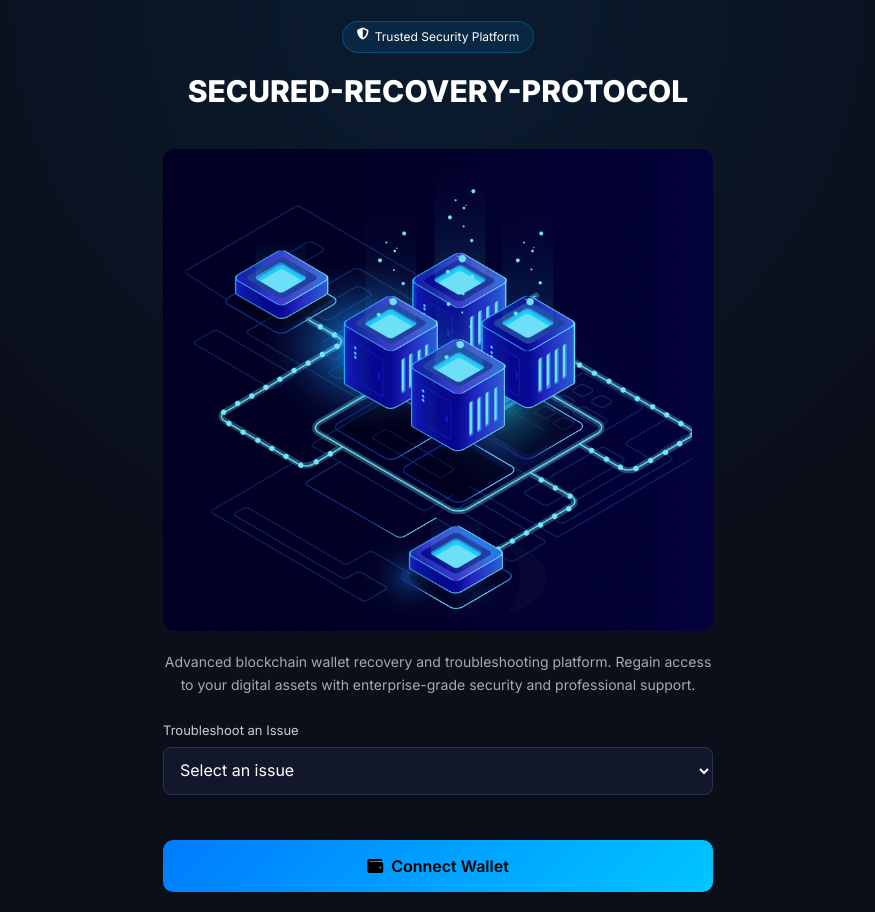
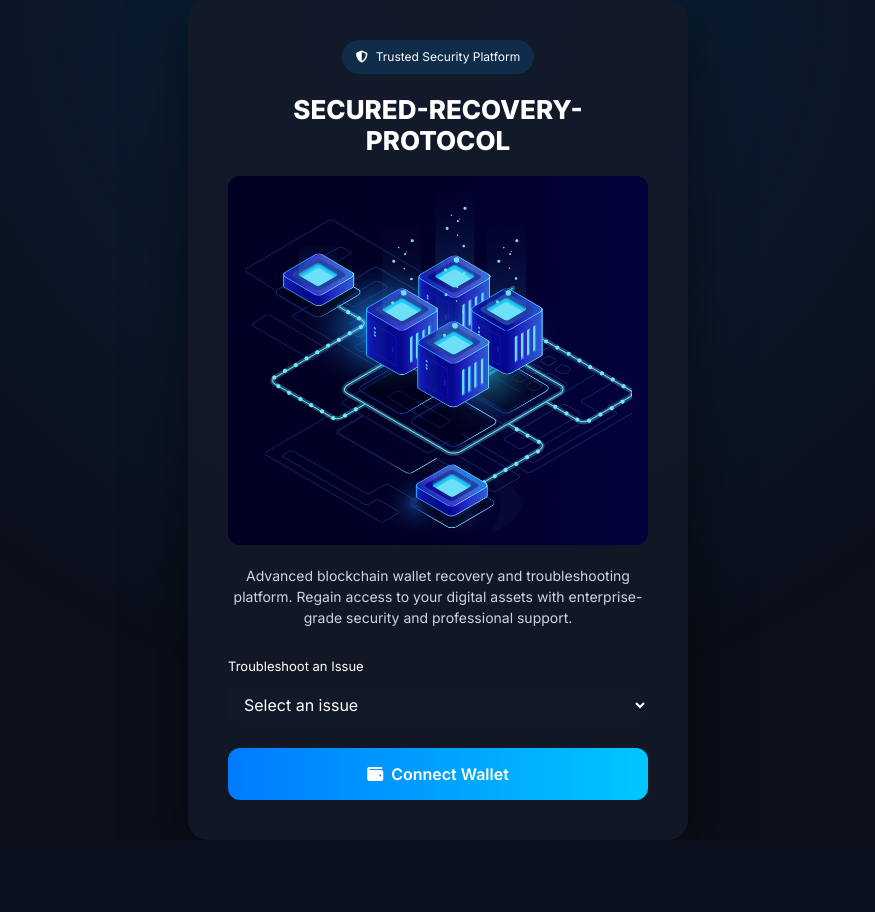
Before and after one commit to Blockrec/Blockdapps, a Flask app: page / in a window 1280 px wide. Shown: the whole page, without its empty margins (202-1077 px from the left). After the commit the page ends 800 px from the top, so only its background shows below. Run offline with Flask 3, Linux system fonts and the light colour scheme.

Commit message:
Update CSS styles for layout and design enhancements
Refactor CSS styles for improved aesthetics and consistency.

```diff
--- a/static/css/style.css
+++ b/static/css/style.css
@@ -1,300 +1,312 @@
-/* ================= RESET ================= */
+/* RESET */
 * {
     margin: 0;
     padding: 0;
     box-sizing: border-box;
-    font-family: 'Inter', sans-serif;
 }
 
 body {
+    font-family: 'Inter', sans-serif;
     background: #0b0f1a;
     color: #fff;
-    min-height: 100vh;
 }
 
-/* ================= BACKGROUND ================= */
+/* BACKGROUND */
 .hero-image-backdrop {
     position: fixed;
     width: 100%;
     height: 100%;
-    background: radial-gradient(circle at top, rgba(0,153,255,0.1), transparent 60%);
+    background: radial-gradient(circle at top, rgba(0,153,255,0.15), transparent 70%);
     z-index: -1;
 }
 
-/* ================= LAYOUT ================= */
+/* CENTER */
 .container {
     display: flex;
     justify-content: center;
     align-items: center;
     min-height: 100vh;
-    padding: 20px;
 }
 
+/* MAIN CARD */
 .main-content {
+    background: rgba(20, 25, 40, 0.85);
+    backdrop-filter: blur(20px);
+    border-radius: 20px;
+    padding: 40px;
+    max-width: 500px;
+    width: 100%;
     text-align: center;
-    max-width: 550px;
-    width: 100%;
+    box-shadow: 0 20px 60px rgba(0,0,0,0.5);
 }
 
-/* ================= HEADER ================= */
+/* BADGE */
 .hero-badge {
-    background: rgba(0,153,255,0.1);
-    border: 1px solid rgba(0,153,255,0.3);
-    padding: 6px 14px;
-    border-radius: 20px;
     display: inline-flex;
-    gap: 6px;
+    align-items: center;
+    gap: 8px;
+    background: rgba(0,153,255,0.15);
+    padding: 8px 14px;
+    border-radius: 50px;
     font-size: 12px;
+    margin-bottom: 20px;
 }
 
+/* TITLE */
 .title {
-    font-size: 30px;
+    font-size: 26px;
     font-weight: 800;
-    margin: 20px 0;
+    margin-bottom: 20px;
 }
 
-/* ================= IMAGE ================= */
+/* IMAGE */
 .hero-image {
     width: 100%;
     border-radius: 12px;
-    margin: 20px 0;
+    margin-bottom: 20px;
 }
 
-/* ================= TEXT ================= */
+/* TEXT */
 .description {
     font-size: 14px;
-    color: #aaa;
-    line-height: 1.6;
+    color: #cbd5e1;
+    margin-bottom: 25px;
 }
 
-/* ================= DROPDOWN ================= */
+/* DROPDOWN */
 .troubleshoot-section {
-    margin: 25px 0;
     text-align: left;
+    margin-bottom: 20px;
 }
 
 .troubleshoot-label {
     font-size: 13px;
     margin-bottom: 6px;
-    display: block;
-    color: #ccc;
 }
 
 .troubleshoot-dropdown {
     width: 100%;
     padding: 12px;
-    background: #12172b;
-    border: 1px solid #2b3150;
-    border-radius: 8px;
+    border-radius: 10px;
+    border: none;
+    background: #111827;
     color: #fff;
 }
 
-/* ================= BUTTON ================= */
+/* BUTTON */
 .connect-wallet-btn {
-    margin-top: 20px;
     width: 100%;
     padding: 14px;
-    background: linear-gradient(135deg, #007bff, #00c6ff);
+    background: linear-gradient(90deg, #007bff, #00c6ff);
     border: none;
-    border-radius: 10px;
+    border-radius: 12px;
     font-weight: 600;
-    cursor: pointer;
-    transition: 0.3s;
-    position: relative;
+    color: white;
+    transition: all 0.3s ease;
 }
 
 .connect-wallet-btn:hover {
     transform: translateY(-2px);
-    box-shadow: 0 0 20px rgba(0,153,255,0.5);
+    box-shadow: 0 10px 25px rgba(0,153,255,0.4);
 }
 
-/* ================= MODAL ================= */
+/* MODAL */
 .modal {
     position: fixed;
     inset: 0;
-    background: rgba(0,0,0,0.85);
+    background: rgba(0,0,0,0.75);
     display: flex;
     justify-content: center;
     align-items: center;
-    z-index: 999;
-    opacity: 0;
-    visibility: hidden;
-    transition: 0.25s ease;
+    z-index: 1000;
 }
 
-.modal.show {
-    opacity: 1;
-    visibility: visible;
+.hidden {
+    display: none;
 }
 
-/* fallback */
-.hidden {
-    display: none !important;
+/* MODAL CONTENT */
+.modal-content {
+    background: rgba(15, 23, 42, 0.95);
+    backdrop-filter: blur(20px);
+    border-radius: 18px;
+    padding: 25px;
+    width: 90%;
+    max-width: 420px;
+    animation: fadeIn 0.3s ease;
 }
 
-/* ================= MODAL CONTENT ================= */
-.modal-content {
-    background: #12162a;
-    border-radius: 14px;
-    padding: 20px;
-    width: 95%;
-    max-width: 420px;
-    animation: slideUp 0.3s ease;
-}
-
-/* ================= ANIMATION ================= */
-@keyframes slideUp {
+@keyframes fadeIn {
     from {
-        transform: translateY(40px);
         opacity: 0;
+        transform: translateY(20px);
     }
     to {
+        opacity: 1;
         transform: translateY(0);
-        opacity: 1;
     }
 }
 
 /* ================= WALLET LIST ================= */
+
 .wallet-list {
-    margin-top: 15px;
     display: flex;
     flex-direction: column;
-    gap: 10px;
-    max-height: 380px;
+    gap: 12px;
+    max-height: 400px;
     overflow-y: auto;
+    margin-top: 15px;
+    padding-right: 5px;
 }
 
-/* ================= WALLET ITEM ================= */
+.wallet-list::-webkit-scrollbar {
+    width: 4px;
+}
+.wallet-list::-webkit-scrollbar-thumb {
+    background: #2d3748;
+    border-radius: 10px;
+}
+
 .wallet-item {
     display: flex;
     align-items: center;
-    justify-content: space-between;
-    background: #1a1f3a;
-    padding: 12px 15px;
-    border-radius: 10px;
+    background: #1a2236;
+    padding: 14px 16px;
+    border-radius: 12px;
     cursor: pointer;
-    transition: 0.2s;
+    transition: all 0.25s ease;
+    border: 1px solid transparent;
+}
+
+.wallet-icon {
+    font-size: 18px;
+    margin-right: 12px;
+}
+
+.wallet-item span {
+    flex: 1;
+    text-align: left;
+    font-weight: 500;
+}
+
+.wallet-status {
+    font-size: 10px;
+    color: #00ff88;
+    margin-right: 10px;
 }
 
 .wallet-item:hover {
-    background: #242b5f;
-    transform: scale(1.02);
+    background: linear-gradient(90deg, #0f172a, #1e293b);
+    border: 1px solid rgba(0,153,255,0.4);
+    transform: translateY(-2px);
 }
 
-/* LEFT SIDE */
-.wallet-item .wallet-icon {
-    margin-right: 10px;
+.wallet-item:active {
+    transform: scale(0.98);
 }
 
-/* GROUP LEFT */
-.wallet-item span {
-    flex: 1;
-    text-align: left;
-}
+/* ================= IMPORT TABS ================= */
 
-/* STATUS DOT */
-.wallet-status {
-    font-size: 10px;
-    color: #00ff99;
-}
-
-/* ================= IMPORT OPTIONS ================= */
 .import-options {
     display: flex;
     gap: 8px;
-    margin: 15px 0;
+    background: #020617;
+    padding: 6px;
+    border-radius: 12px;
+    margin: 20px 0;
+    border: 1px solid #1e293b;
 }
 
 .import-option {
     flex: 1;
     text-align: center;
-    padding: 10px;
-    border-radius: 8px;
-    background: #1a1f3a;
+    padding: 12px 10px;
+    border-radius: 10px;
     font-size: 13px;
     cursor: pointer;
-    transition: 0.2s;
+    color: #64748b;
+    font-weight: 500;
+    transition: all 0.25s ease;
+}
+
+.import-option:hover {
+    color: #fff;
+    background: rgba(255,255,255,0.05);
 }
 
 .import-option.active {
-    background: #007bff;
+    background: linear-gradient(90deg, #007bff, #00c6ff);
+    color: #fff;
+    font-weight: 600;
+    box-shadow: 0 5px 20px rgba(0,153,255,0.4);
 }
 
-/* ================= INPUT ================= */
+/* ================= FORM ================= */
+
 textarea, input {
     width: 100%;
-    padding: 12px;
-    border-radius: 8px;
-    border: none;
-    background: #0e1122;
-    color: #fff;
+    padding: 14px;
+    border-radius: 10px;
+    border: 1px solid #1e293b;
+    background: #020617;
+    color: white;
     margin-top: 8px;
+    font-size: 13px;
 }
 
-/* ================= ACTION BUTTONS ================= */
+textarea:focus, input:focus {
+    outline: none;
+    border: 1px solid #00c6ff;
+    box-shadow: 0 0 10px rgba(0,198,255,0.3);
+}
+
+/* BUTTONS */
+.validate-btn {
+    background: linear-gradient(90deg, #007bff, #00c6ff);
+    padding: 10px 15px;
+    border: none;
+    border-radius: 8px;
+    color: white;
+}
+
+.close-btn {
+    background: #374151;
+    padding: 10px 15px;
+    border: none;
+    border-radius: 8px;
+    color: white;
+}
+
 .form-actions {
     display: flex;
-    gap: 10px;
+    justify-content: space-between;
     margin-top: 15px;
 }
 
-.validate-btn {
-    flex: 1;
-    background: #007bff;
-    border: none;
-    padding: 12px;
-    border-radius: 8px;
-    cursor: pointer;
-}
-
-.close-btn {
-    flex: 1;
-    background: #333;
-    border: none;
-    padding: 12px;
-    border-radius: 8px;
-    cursor: pointer;
-}
-
-/* ================= LOADER ================= */
+/* LOADER */
 .loading-spinner {
-    border: 3px solid #222;
-    border-top: 3px solid #00c6ff;
+    width: 40px;
+    height: 40px;
+    border: 4px solid #1f2937;
+    border-top: 4px solid #00c6ff;
     border-radius: 50%;
-    width: 35px;
-    height: 35px;
-    margin: 0 auto 10px;
     animation: spin 1s linear infinite;
+    margin: 0 auto 15px;
 }
 
 @keyframes spin {
-    100% { transform: rotate(360deg); }
+    to {
+        transform: rotate(360deg);
+    }
 }
 
-/* ================= ERROR ================= */
+/* ERROR */
+.error-content {
+    background: #2d0b0b;
+}
+
 .error-icon {
     font-size: 30px;
     color: red;
     margin-bottom: 10px;
 }
-
-/* ================= SCROLLBAR ================= */
-.wallet-list::-webkit-scrollbar {
-    width: 6px;
-}
-
-.wallet-list::-webkit-scrollbar-thumb {
-    background: #333;
-    border-radius: 10px;
-}
-
-/* ================= MOBILE ================= */
-@media (max-width: 500px) {
-    .modal-content {
-        max-width: 95%;
-    }
-
-    .title {
-        font-size: 24px;
-    }
-}
```
